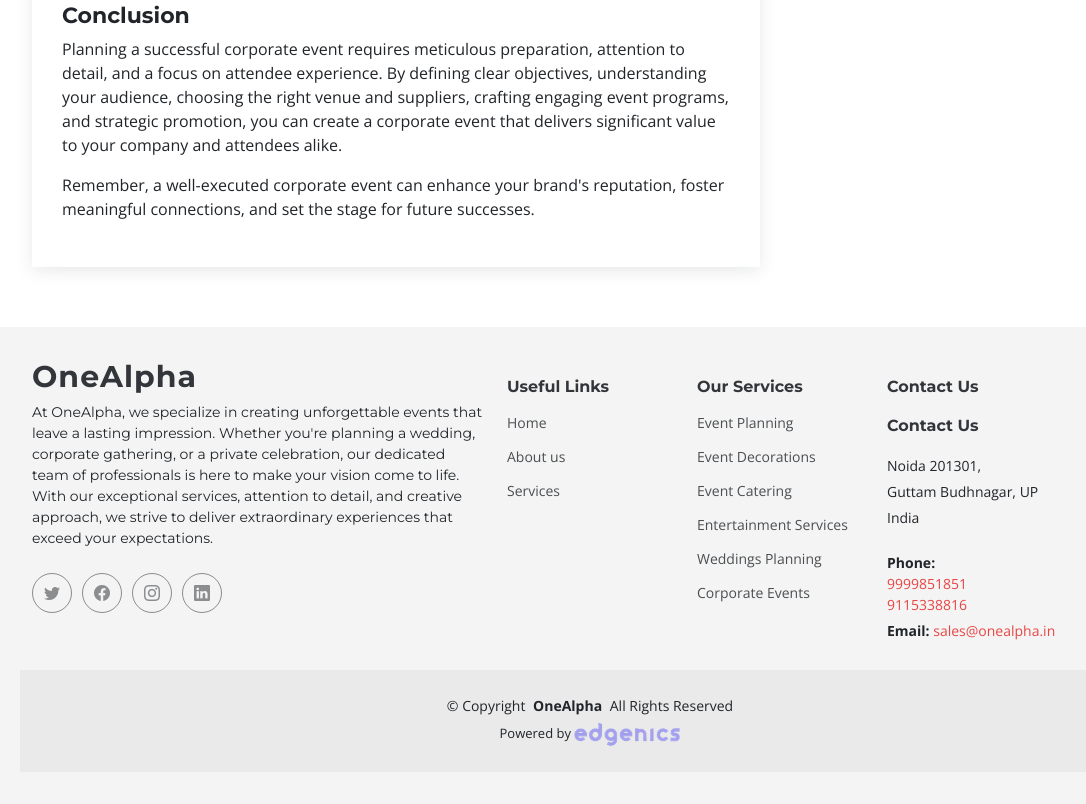
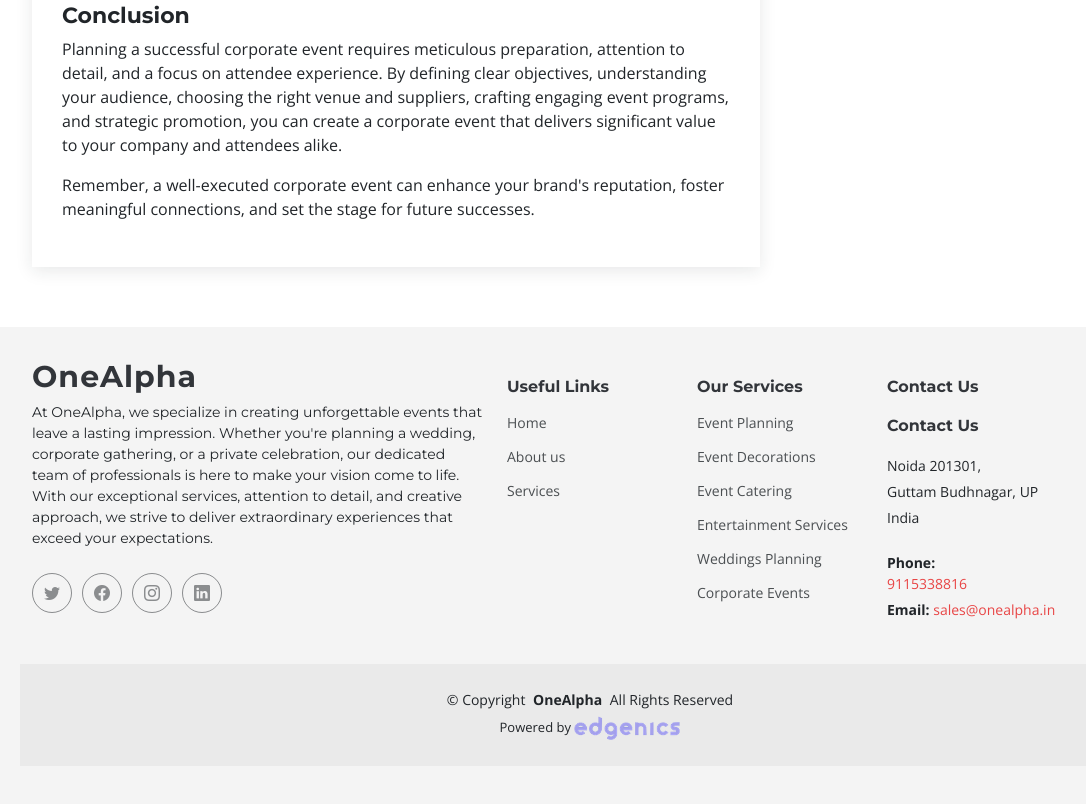
Before and after one commit to onealphagit/onealphaweb, a plain HTML site: page blog-creating-unforgettable-themed-events.html in a window 1280 px wide. Shown: the part 3363-4167 px from the top of the page, without its empty margins (50-1136 px from the left). Drawn offline with nearby package versions, Linux system fonts and the light colour scheme.

Commit message:
Update blog-creating-unforgettable-themed-events.html

```diff
--- a/blog-creating-unforgettable-themed-events.html
+++ b/blog-creating-unforgettable-themed-events.html
@@ -313,7 +313,7 @@
           <p>Noida 201301,</p>
           <p>Guttam Budhnagar, UP</p>
           <p>India</p>
-          <p class="mt-4"><strong>Phone:<br></strong> <span><a href="tel:9999851851">9999851851</a> <br><a href="tel:9115338816">9115338816</a></span></p>
+          <p class="mt-4"><strong>Phone:<br></strong> <span> <a href="tel:9115338816">9115338816</a></span></p>
           <p><strong>Email:</strong> <span><a href="mailto:sales@onealpha.in">sales@onealpha.in</a></span></p>
         </div>
 
```
